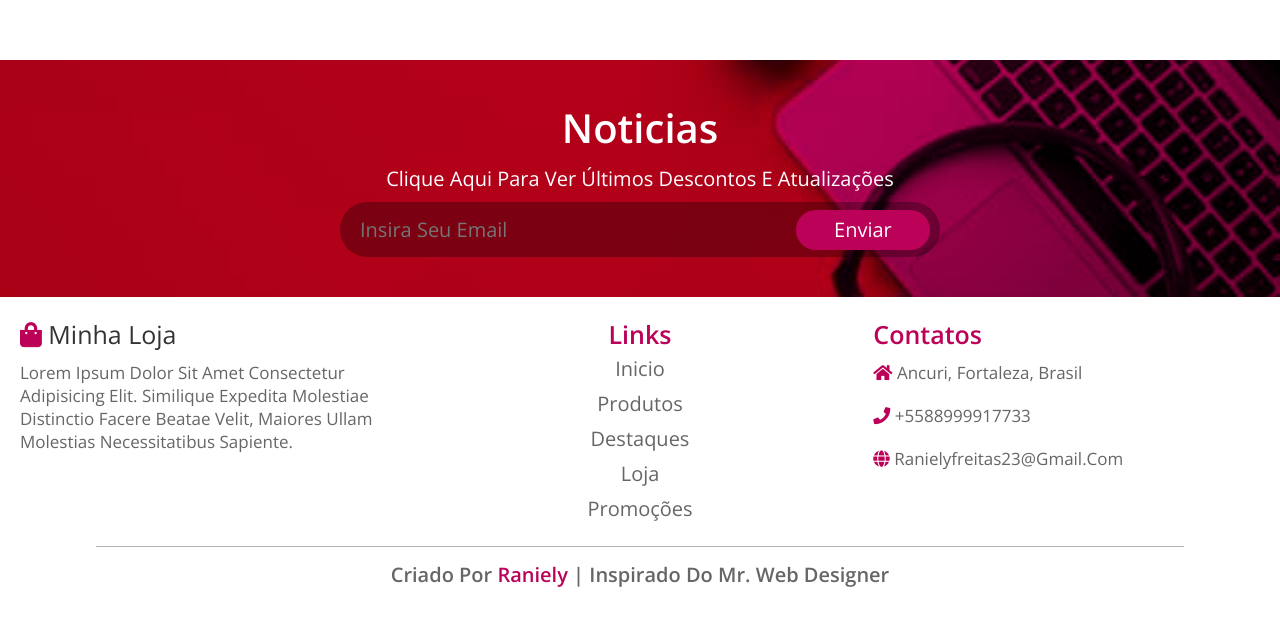
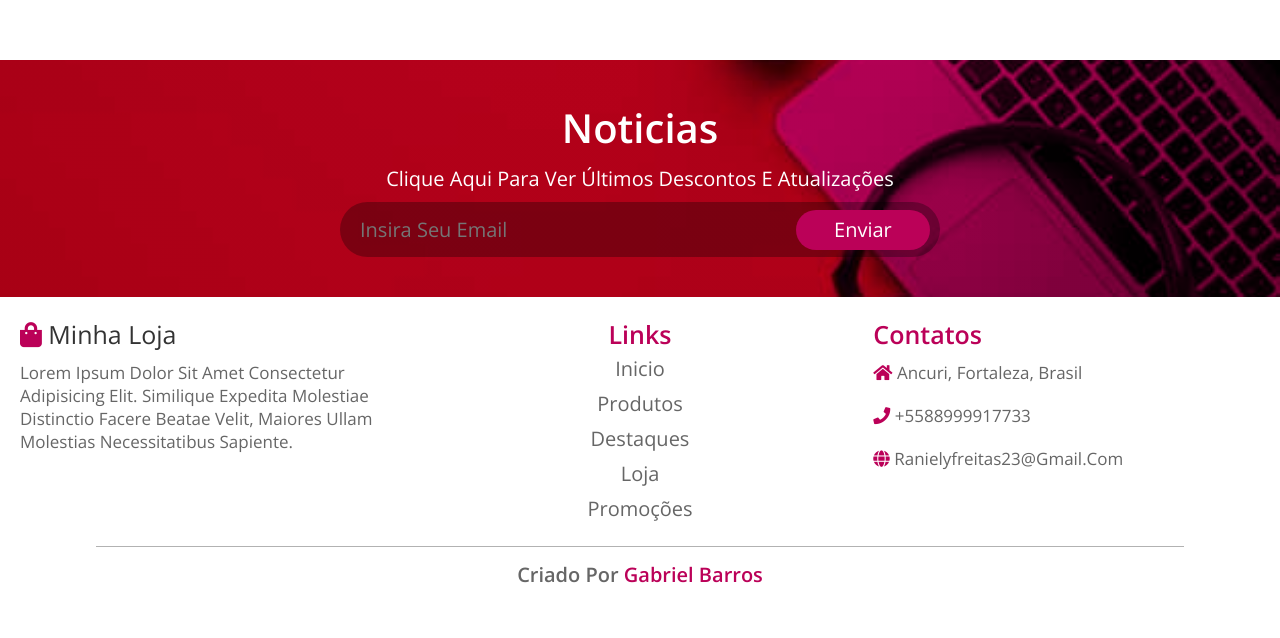
Before and after one commit to Gabs-full/Site, a plain HTML site: page Site-de-vendas-responsivo/index.html in a window 1280 px wide. Shown: the part 4067-4705 px from the top of the page. Drawn offline with nearby package versions, Linux system fonts and the light colour scheme.

Commit message:
Subindo uma alteração

```diff
--- a/Site-de-vendas-responsivo/index.html
+++ b/Site-de-vendas-responsivo/index.html
@@ -616,7 +616,7 @@
 
     </div>
 
-<h1 class="credit"> Criado por <span>Raniely</span> | inspirado do mr. web designer </h1>
+<h1 class="credit"> Criado por <span>Gabriel Barros</span></h1>
 
 </section>
 
```
